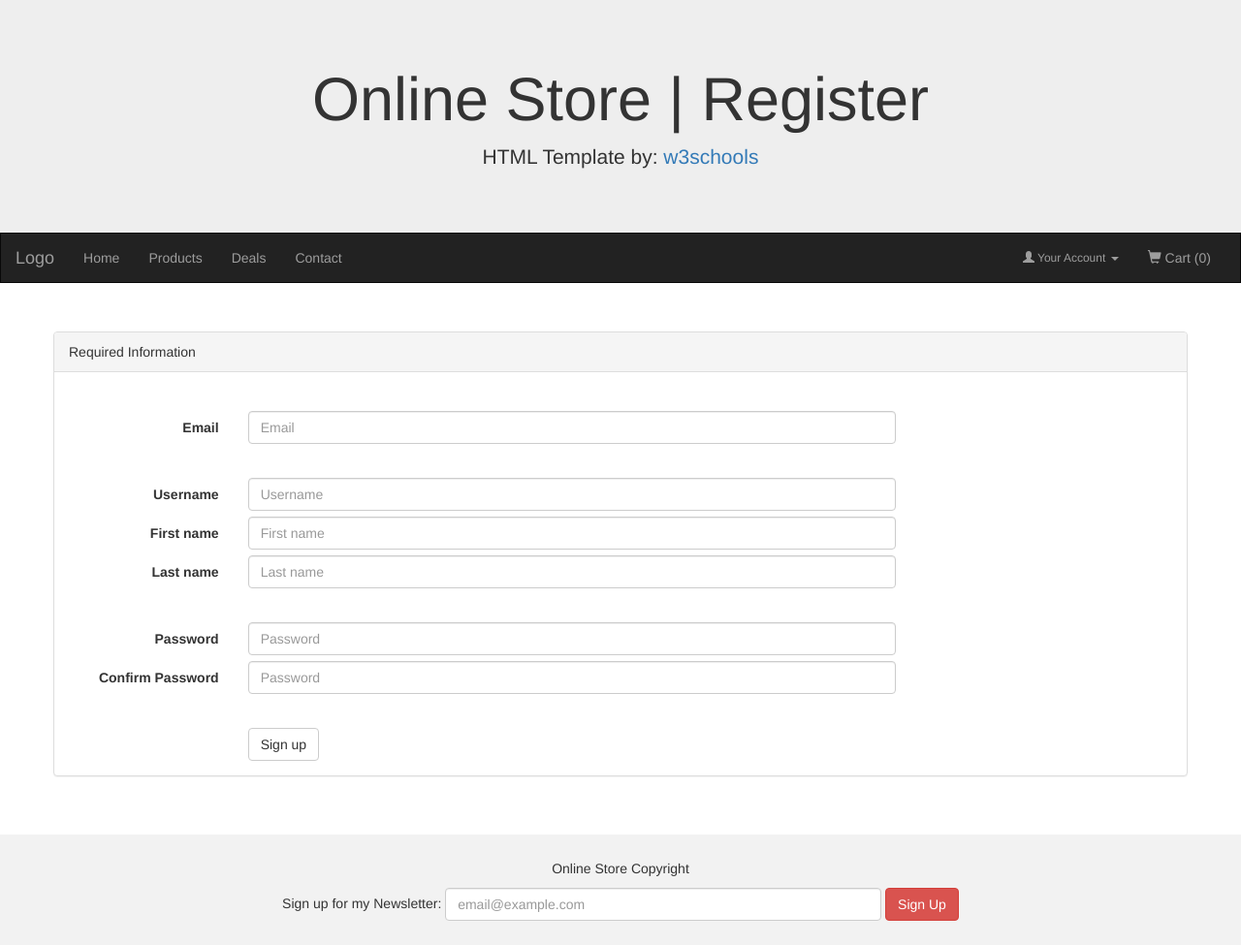
After one commit to Lutz-Pfannenschmidt/Flask-webshop-example, a Flask app: page /register in a window 1280 px wide. The commit adds this page. Shown: the whole page at 97% size. Run offline with Flask 2, Linux system fonts and the light colour scheme; some libraries are stand-ins or nearby versions.

Commit message:
Form Validation

```diff
--- a/app.py
+++ b/app.py
@@ -11,6 +11,9 @@ app.config['SQLALCHEMY_DATABASE_URI'] = 'sqlite:///database.db'
 app.config['SQLALCHEMY_TRACK_MODIFICATIONS'] = False
 app.config["SESSION_PERMANENT"] = False
 app.config["SESSION_TYPE"] = "filesystem"
+
+
+# CURRENTLY MAKING FORM VALIDATION STUFF
 
 
 db = SQLAlchemy(app)
@@ -140,44 +143,62 @@ def clear_cart():
     session["cart"] = js_dumps([])
     return resp
 
-# --- SIGNUP ---
-@app.route("/signup", methods = ["POST", "GET"])
+# --- REGISTER ---
+@app.route("/register", methods = ["POST", "GET"])
 def sign_up():
+    # Get number of items in the cart for display in navbar and add "cart" sessoin if not present
+    if type(session.get("cart")) == NoneType:
+        session["cart"] = js_dumps([])
+        cart = 0
+    else:
+        cart = len(ast.literal_eval(session["cart"]))
+    # ---
     if request.method == "GET":
-        # Get number of items in the cart for display in navbar and add "cart" sessoin if not present
-        if type(session.get("cart")) == NoneType:
-            session["cart"] = js_dumps([])
-            cart = 0
-        else:
-            cart = len(ast.literal_eval(session["cart"]))
-        # ---
 
-        resp = make_response(render_template("signup.html", cart = cart, root = root))
+        resp = make_response(render_template("register.html", cart = cart, root = root, msg = [["",""],["",""],["",""],["",""],["",""]]))
         return resp
     else:
-        mail  = request.form.get('inputmail')
+        email  = request.form.get('inputmail')
         uname  = request.form.get('inputuname')
         firstname  = request.form.get('inputname')
         lastname  = request.form.get('inputlastname')
         pwd  = request.form.get('inputpassword')
         pwd2  = request.form.get('inputpasswordconfirmation')
-        """
-        if not re.match(r"^([^\x00-\x20\x22\x28\x29\x2c\x2e\x3a-\x3c\x3e\x40\x5b-\x5d\x7f-\xff]+|\x22([^\x0d\x22\x5c\x80-\xff]|\x5c[\x00-\x7f])\x22)(\x2e([^\x00-\x20\x22\x28\x29\x2c\x2e\x3a-\x3c\x3e\x40\x5b-\x5d\x7f-\xff]+|\x22([^\x0d\x22\x5c\x80-\xff]|\x5c[\x00-\x7f])\x22))\x40([^\x00-\x20\x22\x28\x29\x2c\x2e\x3a-\x3c\x3e\x40\x5b-\x5d\x7f-\xff]+|\x5b([^\x0d\x5b-\x5d\x80-\xff]|\x5c[\x00-\x7f])\x5d)(\x2e([^\x00-\x20\x22\x28\x29\x2c\x2e\x3a-\x3c\x3e\x40\x5b-\x5d\x7f-\xff]+|\x5b([^\x0d\x5b-\x5d\x80-\xff]|\x5c[\x00-\x7f])\x5d))(.\w{2,})+$", email):
-            return "invalid mail"
+
+        msg = []
+        error = False
+        # Will be cleaned up later
+        if not re.match(r"""(?:[a-z0-9!#$%&'*+/=?^_`{|}~-]+(?:\.[a-z0-9!#$%&'*+/=?^_`{|}~-]+)*|"(?:[\x01-\x08\x0b\x0c\x0e-\x1f\x21\x23-\x5b\x5d-\x7f]|\\[\x01-\x09\x0b\x0c\x0e-\x7f])*")@(?:(?:[a-z0-9](?:[a-z0-9-]*[a-z0-9])?\.)+[a-z0-9](?:[a-z0-9-]*[a-z0-9])?|\[(?:(?:(2(5[0-5]|[0-4][0-9])|1[0-9][0-9]|[1-9]?[0-9]))\.){3}(?:(2(5[0-5]|[0-4][0-9])|1[0-9][0-9]|[1-9]?[0-9])|[a-z0-9-]*[a-z0-9]:(?:[\x01-\x08\x0b\x0c\x0e-\x1f\x21-\x5a\x53-\x7f]|\\[\x01-\x09\x0b\x0c\x0e-\x7f])+)\])""", email):
+            error = True
+            msg.append(["error", email, "Please provide a valid email adress"])
+        else:
+            msg.append(["success", email, ""])
         if not len(uname) >= 3:
-            return "invalid uname"
+            error = True
+            msg.append(["error", uname, "Username must be at least 3 characters"])
+        else:
+            msg.append(["success", uname, ""])
         if not len(firstname) > 0:
-            return "invalid name"
+            error = True
+            msg.append(["error", firstname, "Please provide an name"])
+        else:
+            msg.append(["success", firstname, ""])
         if not len(lastname) > 0:
-            return "invalid lastname"
-        if not len(pwd) > 8:
-            return "pwd to short"
-        if not len(pwd) <= 99:
-            return "pwd to long"
-        if not pwd == pwd2:
-            return "pwd != pwd2"""
+            error = True
+            msg.append(["error", lastname], "Please provide an name")
+        else:
+            msg.append(["success", lastname, ""])
 
-        return str(Item.query.filter_by(price=uname).all())
+        if not len(pwd) > 8 or not len(pwd) <= 99 or not pwd == pwd2:
+            error = True
+            msg.append(["error", "", "Password must be at least 8 characters (max.99)<br>Passwords do not match"])
+        else:
+            msg.append(["success", pwd])
+
+        if error:
+            resp = make_response(render_template("register.html", cart = cart, root = root, msg = msg))
+            return resp
+        return "valid"
 
 # --- NEWSLETTER ---
 #TODO: better newsletter stuff
--- a/templates/base.html
+++ b/templates/base.html
@@ -1,7 +1,7 @@
 <!DOCTYPE html>
 <html lang="en">
 <head>
-  <title>Webshop | {% block title %}TEMPLATE FILE{% endblock title %}</title>
+  <title>Online Store | {% block title %}TEMPLATE FILE{% endblock title %}</title>
   <meta charset="utf-8">
   <meta name="viewport" content="width=device-width, initial-scale=1">
   <link rel="stylesheet" href="https://maxcdn.bootstrapcdn.com/bootstrap/3.4.1/css/bootstrap.min.css">
@@ -41,7 +41,7 @@
 
 <div class="jumbotron">
   <div class="container text-center">
-    <h1>Online Store</h1>
+    <h1>Online Store | {{ self.title() }}</h1>
     <p>HTML Template by: <a href="https://www.w3schools.com/bootstrap/tryit.asp?filename=trybs_temp_store&stacked=w">w3schools</a></p>
   </div>
 </div>
@@ -75,7 +75,7 @@
 						<li><a href="{{ root }}logout">Log out</a></li>
 						{% else %}
 						<li><a href="{{ root }}login">Log in</a></li>
-						<li><a href="{{ root }}signup">Sign up</a></li>
+						<li><a href="{{ root }}register">Create an Account</a></li>
 						{% endif %}
 					</ul>
 				</li>
--- a/templates/cart.html
+++ b/templates/cart.html
@@ -54,6 +54,7 @@
 	<div class="panel panel-default" style="text-align: center;">
 		<!-- Default panel contents -->
 		<div class="panel-heading"><h1>Your cart is currently empty!</h1></div>
+		<div class="panel-footer"><a href="{{ root }}products"><h4>Go Shopping!</h4></a></div>
 	</div>
 	{% endif %}
 {% endblock main %}
--- /dev/null
+++ b/templates/register.html
@@ -0,0 +1,131 @@
+{% extends "base.html" %}
+
+{% block title %}Register{% endblock title %}
+
+{% block main %}
+
+	<div class="panel panel-default">
+		<!-- Default panel contents -->
+		<div class="panel-heading">Required Information</div>
+		<br><br>
+		<form class="form-horizontal" action = "{{ root }}register" method = "post" >
+			<div class="form-group">
+				<label for="inputmail" class="col-sm-2 control-label {% if msg[0][0] == "success" %}custom_success{% elif msg[0][0] == "error" %}custom_error{% endif %}">Email</label>
+				<div class="col-sm-7">
+					<input
+						value="{{ msg[0][1] }}"
+						type="email"
+						class="form-control {% if msg[0][0] == "success" %}custom_success{% elif msg[0][0] == "error" %}custom_error{% endif %}"
+						id="inputmail"
+						placeholder="Email"
+						name="inputmail"
+						required
+					>
+					<span class="custom_hint">{{ msg[0][2] }}</span>
+				</div>
+			</div><br>
+			<div class="form-group">
+				<label for="inputuname" class="col-sm-2 control-label {% if msg[1][0] == "success" %}custom_success{% elif msg[1][0] == "error" %}custom_error{% endif %}">Username</label>
+				<div class="col-sm-7">
+					<input
+						value="{{ msg[1][1] }}"
+						type="text"
+						class="form-control {% if msg[1][0] == "success" %}custom_success{% elif msg[1][0] == "error" %}custom_error{% endif %}"
+						id="inputuname"
+						placeholder="Username"
+						name="inputuname"
+						required
+						minlength="3"
+						maxlength="12"
+						autocomplete="off"
+					>
+					<span class="custom_hint">{{ msg[1][2] }}</span>
+				</div> <br><br>
+				<label for="inputname" class="col-sm-2 control-label {% if msg[2][0] == "success" %}custom_success{% elif msg[2][0] == "error" %}custom_error{% endif %}">First name</label>
+				<div class="col-sm-7">
+					<input
+						value="{{ msg[2][1] }}"
+						type="text"
+						class="form-control {% if msg[2][0] == "success" %}custom_success{% elif msg[2][0] == "error" %}custom_error{% endif %}"
+						id="inputname"
+						placeholder="First name"
+						name="inputname"
+						required
+					>
+					<span class="custom_hint">{{ msg[2][2] }}</span>
+				</div> <br><br>
+				<label for="inputlastname" class="col-sm-2 control-label {% if msg[3][0] == "success" %}custom_success{% elif msg[3][0] == "error" %}custom_error{% endif %}">Last name</label>
+				<div class="col-sm-7">
+					<input
+						value="{{ msg[3][1] }}"
+						type="text"
+						class="form-control {% if msg[3][0] == "success" %}custom_success{% elif msg[3][0] == "error" %}custom_error{% endif %}"
+						id="inputlastname"
+						placeholder="Last name"
+						name="inputlastname"
+						required
+					>
+					<span class="custom_hint">{{ msg[3][2] }}</span>
+				</div>
+			</div><br>
+			<div class="form-group">
+				<label for="inputpassword" class="col-sm-2 control-label {% if msg[4][0] == "success" %}custom_success{% elif msg[4][0] == "error" %}custom_error{% endif %}">Password</label>
+				<div class="col-sm-7">
+					<input
+						value="{{ msg[4][1] }}"
+						type="password"
+						class="form-control {% if msg[4][0] == "success" %}custom_success{% elif msg[4][0] == "error" %}custom_error{% endif %}"
+						id="inputpassword"
+						placeholder="Password"
+						name="inputpassword"
+						minlength="8"
+						maxlength="99"
+						pattern="^(?=.*\d)(?=.*[a-z])(?=.*[A-Z])(?!.*\s).*$"
+						title="Please include at least 1 uppercase character, 1 lowercase character, and 1 number."
+						required
+					>
+				</div> <br><br>
+				<label for="inputpasswordconfirmation" class="col-sm-2 control-label {% if msg[4][0] == "success" %}custom_success{% elif msg[4][0] == "error" %}custom_error{% endif %}">Confirm Password</label>
+				<div class="col-sm-7">
+					<input
+						value="{{ msg[4][1] }}"
+						type="password"
+						class="form-control {% if msg[4][0] == "success" %}custom_success{% elif msg[4][0] == "error" %}custom_error{% endif %}"
+						id="inputpasswordconfirmation"
+						placeholder="Password"
+						name="inputpasswordconfirmation"
+						minlength="8"
+						maxlength="99"
+						pattern="^(?=.*\d)(?=.*[a-z])(?=.*[A-Z])(?!.*\s).*$"
+						title="Please include at least 1 uppercase character, 1 lowercase character, and 1 number. Must be the same as Password"
+						required
+					>
+					<span class="custom_hint">{{ msg[4][2]|safe }}</span>
+				</div>
+			</div><br>
+			<div class="form-group">
+				<div class="col-sm-offset-2 col-sm-10">
+					<button type="submit" class="btn btn-default">Sign up</button>
+				</div>
+			</div>
+		</form>
+		<style>
+			.custom_error {
+				border-color: #a94442;
+				color: #a94442;
+			}
+
+			.custom_success {
+				border-color: #3c763d;
+				color: #3c763d;
+			}
+
+			.custom_hint {
+				margin-bottom: 0;
+				font-size: small;
+				color: #a94442;
+			}
+		</style>
+	</div>
+
+{% endblock main %}
```
Also changed, not shown: templates/signup.html (deleted, +0 -80 lines).
